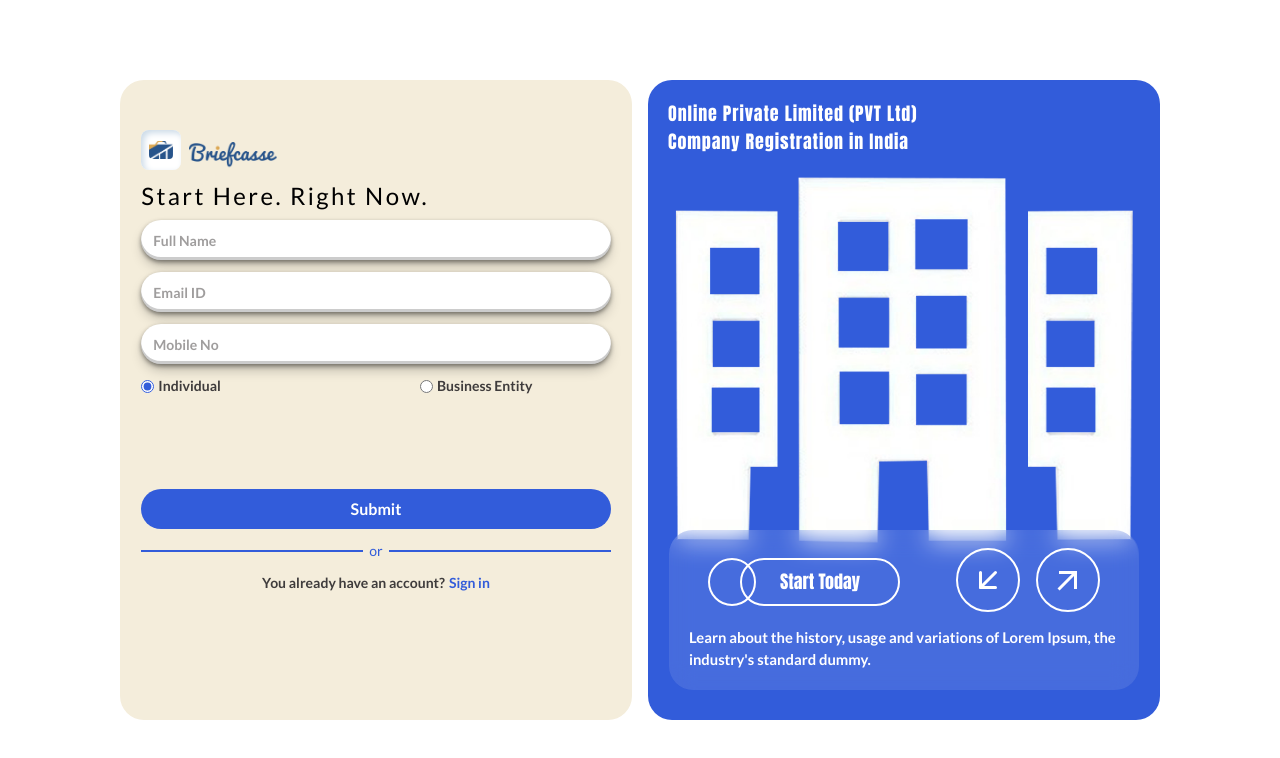
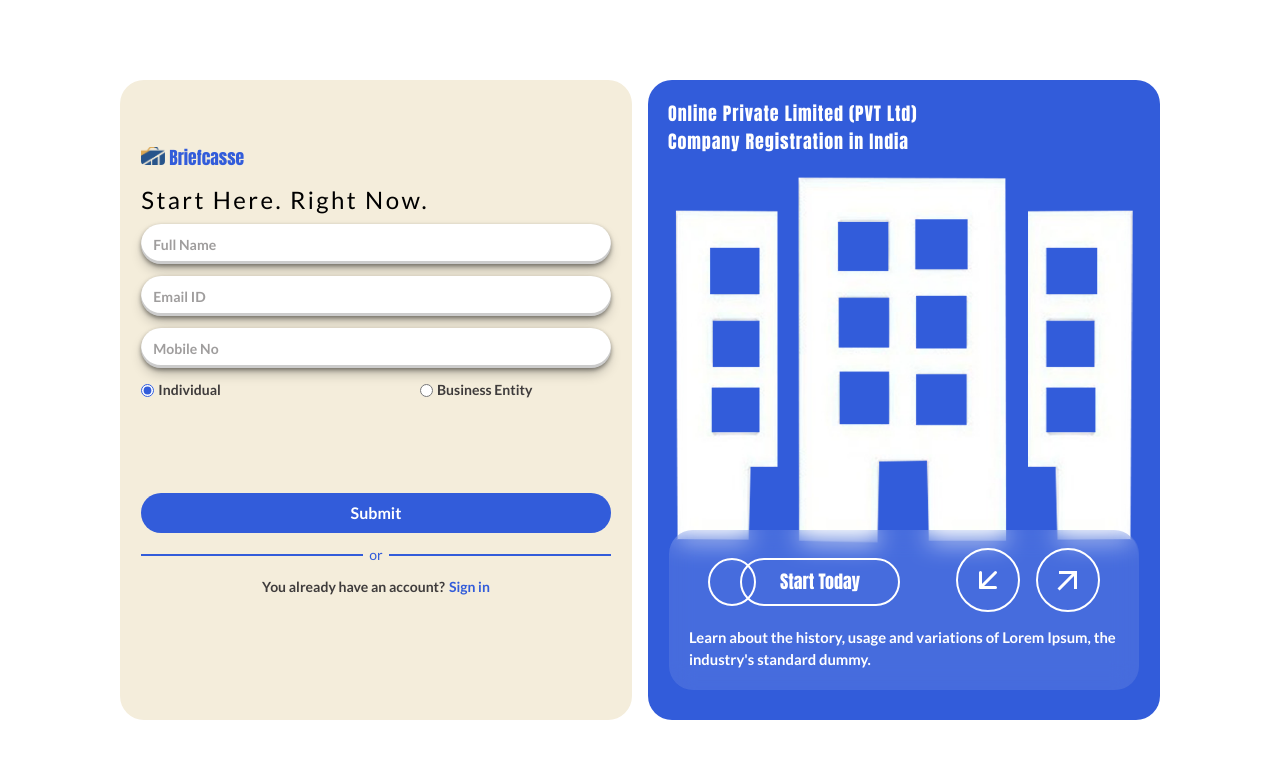
Before and after one commit to vasan-sri45/brief, a Next.js app in the folder frontend/: page / in a window 1280 px wide. Both pictures are taken after a click on the button "Sign up". Shown: the top 758 px of the page. Built offline with nearby package versions, Linux system fonts and the light colour scheme; no server answers.

Commit message:
RegisterForm.jsx

```diff
--- a/frontend/app/components/forms/RegisterForm.jsx
+++ b/frontend/app/components/forms/RegisterForm.jsx
@@ -12,12 +12,25 @@ const RegisterForm = ({ handleClick }) => {
       <div className="bg-beige w-full sm:w-11/12 lg:max-w-lg rounded-3xl py-6 sm:py-8 lg:py-10 h-[550px] lg:h-[600px] xl:h-[640px]">
         <div className="w-11/12 mx-auto">
           {/* Logo & Heading */}
-          <div className="flex items-center gap-2 pt-2">
+          {/* <div className="flex items-center gap-2 pt-2">
             <div className="w-10 h-10 rounded-lg bg-white shadow-inner flex justify-center items-center">
               <Image src={BriefCasse} alt="logo" className="w-6 rounded" />
             </div>
             <div className="w-20 h-7 mt-3 lg:w-22 lg:h-8">
               <Image src={BriefHeading} alt="heading" className="w-full h-full object-contain" />
+            </div>
+          </div> */}
+
+          {/* ===== LOGO ===== */}
+          <div className="flex items-center gap-1 pt-4">
+            <div className="flex justify-center items-center">
+              <Image src={BriefCasse} alt="logo" className="w-6 rounded" />
+            </div>
+
+            <div className="w-20 h-7 mt-3">
+              <p className="text-[1.1rem] font-anton text-normal text-custom-blue mt-[-3px]">
+                Briefcasse
+              </p>
             </div>
           </div>
           {/* Title */}
```
